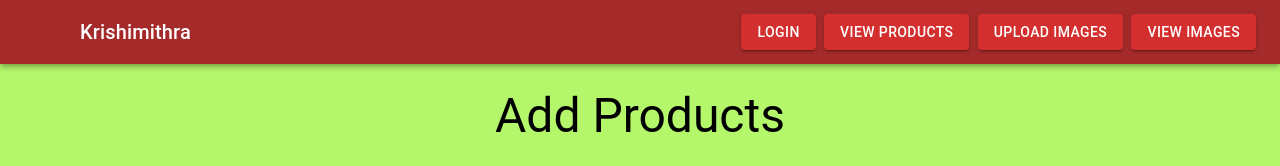
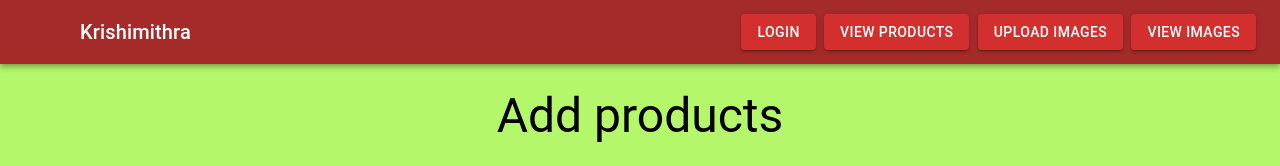
Before and after one commit to FizaanZahra/Krishimithra-Frontend, a React (Vite) app: page /a in a window 1280 px wide. Shown: the top 166 px of the page. Built offline with nearby package versions, Linux system fonts and the light colour scheme; some icons are missing.

Commit message:
Update Addprod.jsx

```diff
--- a/src/component/Addprod.jsx
+++ b/src/component/Addprod.jsx
@@ -35,7 +35,7 @@ const Addprod = () => {
       alert('Details submitted successfully!');
       setFormData({ name: '', contact: '', tools: '', place: '' });
       setSubmitted(false);
-      navigate('/view');
+      navigate('/v');
     } catch (error) {
       console.error(error);
       alert('Error submitting data');
@@ -45,7 +45,7 @@ const Addprod = () => {
   return (
     <div>
       <br />
-      <Typography variant='h3' color='black'>Add Products</Typography>
+      <Typography variant='h3' color='black'>Add products</Typography>
       <br />
 
       <TextField
```
